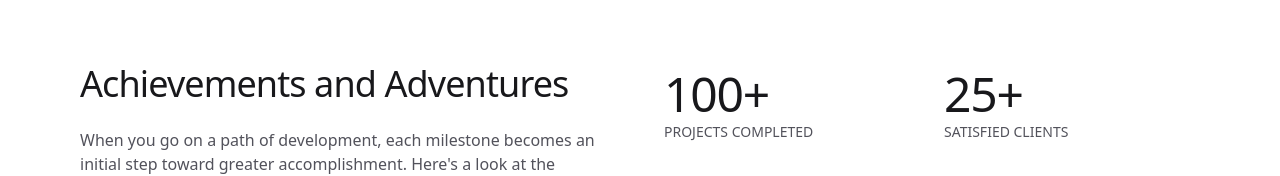
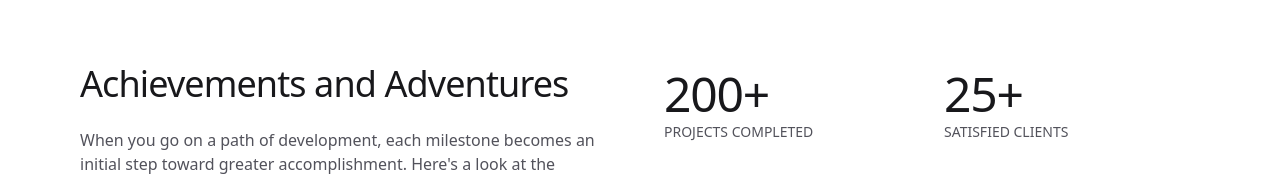
Before and after one commit to 1TaimoorSajjad/portfolio, an Angular app: page /about in a window 1280 px wide. Shown: the part 216-392 px from the top of the page. Built offline with nearby package versions, Linux system fonts and the light colour scheme; a web font is replaced by a local one.

Commit message:
changes in the about section

```diff
--- a/src/app/components/about/about.component.html
+++ b/src/app/components/about/about.component.html
@@ -15,7 +15,7 @@
                 <div class="flex flex-col">
                     <div class="grid sm:grid-cols-2 gap-6">
                         <div class="flex flex-col gap-1 sm:py-6">
-                            <dt class="font-display text-3xl tracking-tight text-zinc-900 sm:text-5xl">100+</dt>
+                            <dt class="font-display text-3xl tracking-tight text-zinc-900 sm:text-5xl">200+</dt>
                             <dd class="text-sm font-medium text-zinc-600 uppercase">Projects Completed</dd>
                         </div>
                         <div class="flex flex-col gap-1 sm:py-6">
```
